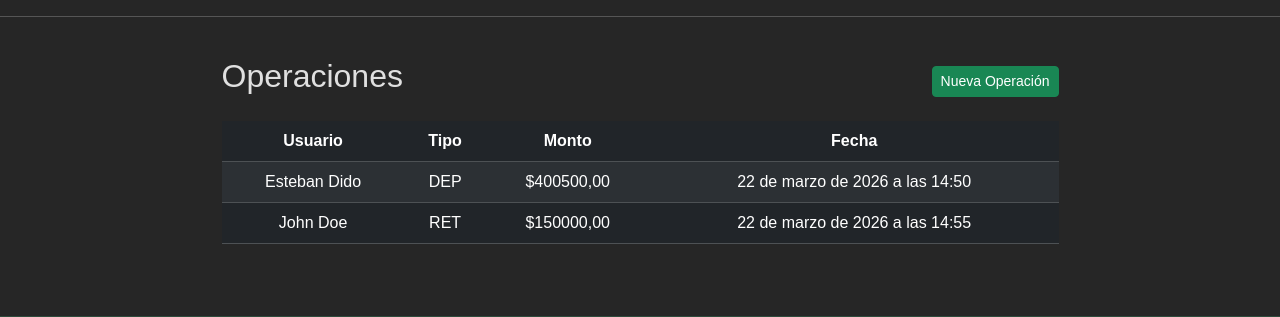
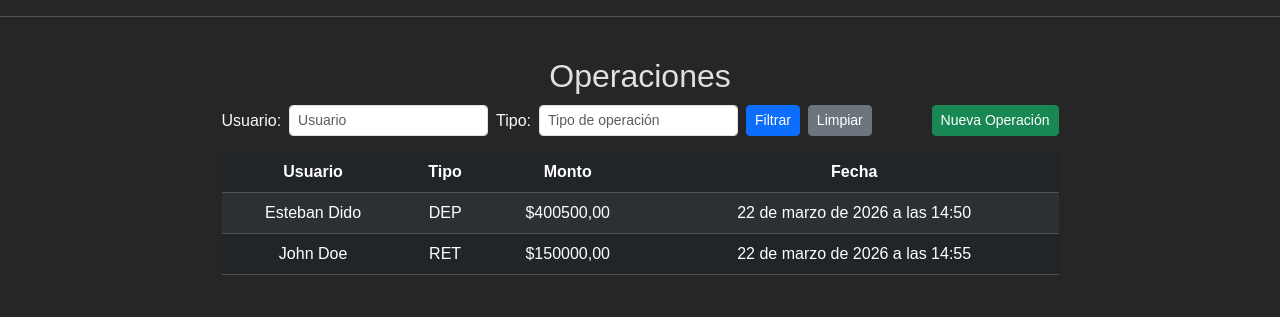
Before and after one commit to sido-idos/mod_7, a Django app: page /operaciones/ in a window 1280 px wide. Shown: the part 218-535 px from the top of the page. Run offline with Django 5.2, Linux system fonts and the light colour scheme; data comes from the database, SQL or seed files in the repository.

Commit message:
Filtros para lista usuarios y lista operaciones

```diff
--- a/apps/wallet/views.py
+++ b/apps/wallet/views.py
@@ -6,8 +6,13 @@
 
 # -------- USUARIOS --------
 def lista_usuarios(request):
-    usuarios = Usuario.objects.all()
-    return render(request, 'wallet/lista_usuarios.html', {'usuarios': usuarios})
+    nombre = ''
+    if request.method == 'POST':
+        nombre = request.POST.get('nombre', '').strip()
+        usuarios = Usuario.objects.filter(nombre__icontains=nombre)
+    else:
+        usuarios = Usuario.objects.all()
+    return render(request, 'wallet/lista_usuarios.html', {'usuarios': usuarios, 'nombre': nombre})
 
 def crear_usuario(request):
     form = UsuarioForm(request.POST or None)
@@ -31,9 +36,26 @@
 
 
 # -------- OPERACIONES --------
+
 def lista_operaciones(request):
-    operaciones = Operacion.objects.select_related('usuario').all()
-    return render(request, 'wallet/lista_operaciones.html', {'operaciones': operaciones})
+    usuario_q = ''
+    tipo_q = ''
+    operaciones = Operacion.objects.all()
+
+    if request.method == 'POST':
+        usuario_q = request.POST.get('usuario', '').strip()
+        tipo_q = request.POST.get('tipo', '').strip()
+
+        if usuario_q:
+            operaciones = operaciones.filter(usuario__nombre__icontains=usuario_q)
+        if tipo_q:
+            operaciones = operaciones.filter(tipo__icontains=tipo_q)
+
+    return render(request, 'wallet/lista_operaciones.html', {
+        'operaciones': operaciones,
+        'usuario_q': usuario_q,
+        'tipo_q': tipo_q
+    })
 
 def crear_operacion(request):
     form = OperacionForm(request.POST or None)
--- a/templates/wallet/lista_operaciones.html
+++ b/templates/wallet/lista_operaciones.html
@@ -5,11 +5,27 @@
 {% block content %}
 <div class="container my-4 d-flex flex-column align-items-center">
 
+    <h2>Operaciones</h2>
+
+    <!-- Filtros con POST y labels -->
     <div class="d-flex justify-content-between align-items-center mb-3 w-75">
-        <h2>Operaciones</h2>
+        <form method="post" class="d-flex align-items-center">
+            {% csrf_token %}
+            <label for="usuario_filter" class="me-2 text-light">Usuario:</label>
+            <input type="text" id="usuario_filter" name="usuario" class="form-control form-control-sm me-2" placeholder="Usuario" value="{{ usuario_q }}">
+
+            <label for="tipo_filter" class="me-2 text-light">Tipo:</label>
+            <input type="text" id="tipo_filter" name="tipo" class="form-control form-control-sm me-2" placeholder="Tipo de operación" value="{{ tipo_q }}">
+
+            <button type="submit" class="btn btn-primary btn-sm me-2">Filtrar</button>
+            <a href="{% url 'lista_operaciones' %}" class="btn btn-secondary btn-sm">Limpiar</a>
+        </form>
+
+        <!-- Botón nueva operación -->
         <a href="{% url 'crear_operacion' %}" class="btn btn-success btn-sm">Nueva Operación</a>
     </div>
 
+    <!-- Tabla de operaciones -->
     <div class="table-responsive w-75">
         <table class="table table-dark table-striped table-hover text-center mb-0">
             <thead>
@@ -28,6 +44,10 @@
                     <td>${{ op.monto }}</td>
                     <td>{{ op.fecha }}</td>
                 </tr>
+                {% empty %}
+                <tr>
+                    <td colspan="4">No se encontraron operaciones.</td>
+                </tr>
                 {% endfor %}
             </tbody>
         </table>
```
Also changed, not shown: templates/wallet/lista_usuarios.html (+17 -1 lines).
